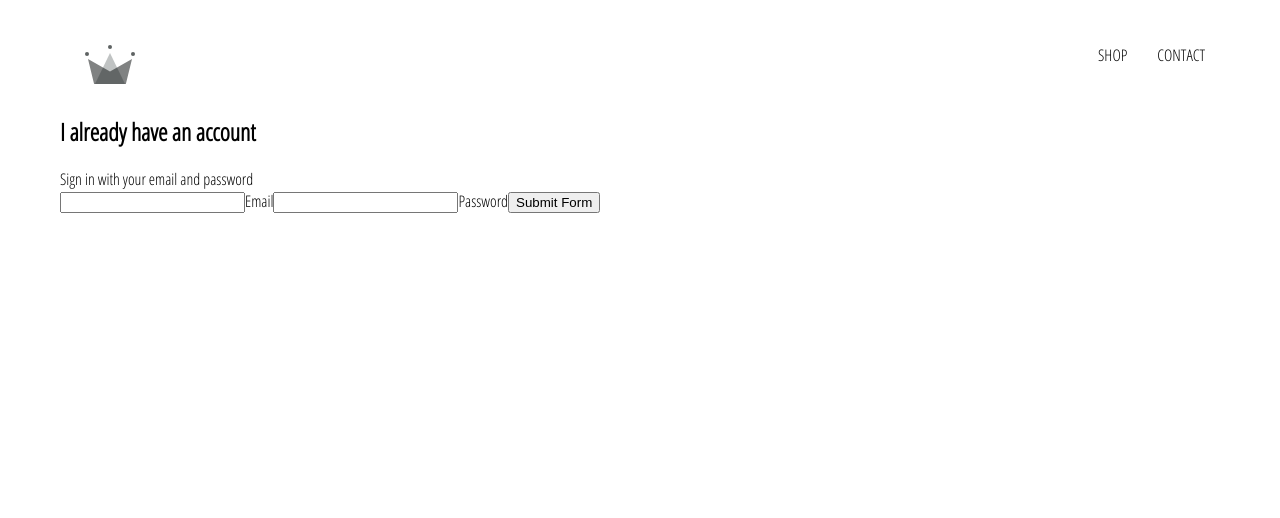
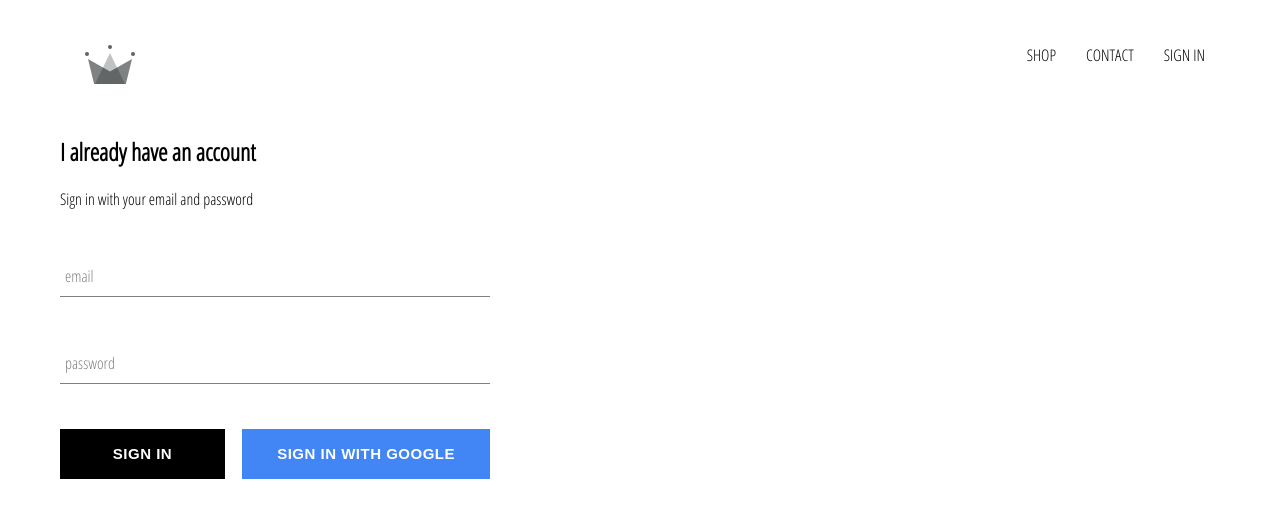
Before and after one commit to takehironegishi/crwn-clothing, a React (Create React App) app: page /signin in a window 1280 px wide. Shown: the top 518 px of the page. Built offline with nearby package versions, Linux system fonts and the light colour scheme; no server answers.

Commit message:
integrated firebase into application, created sign in page with sign in component and sign in with google

```diff
--- a/package.json
+++ b/package.json
@@ -6,6 +6,7 @@
     "@testing-library/jest-dom": "^5.11.4",
     "@testing-library/react": "^11.1.0",
     "@testing-library/user-event": "^12.1.10",
+    "firebase": "^8.2.4",
     "node-sass": "4.14.1",
     "react": "^17.0.1",
     "react-dom": "^17.0.1",
--- a/src/App.css
+++ b/src/App.css
@@ -7,3 +7,7 @@
   text-decoration: none;
   color: black;
 }
+
+* {
+  box-sizing: border-box;
+}
--- a/src/App.js
+++ b/src/App.js
@@ -1,14 +1,39 @@
+import React from 'react';
 import './App.css';
 import HomePage from './pages/homepage/homepage.component';
 import { Route, Switch } from 'react-router-dom';
 import ShopPage from './pages/shop/shop.component';
 import Header from './components/header/header.component';
 import SignInAndSignUpPage from './pages/sign-in-and-sign-up/sign-in-and-sign-up.component';
+import { auth } from './firebase/firebase.util';
 
-function App() {
+class App extends React.Component {
+  constructor() {
+    super();
+
+    this.state = {
+      currentUser: null,
+    };
+  }
+
+  unsubscribeFromAuth = null;
+
+  componentDidMount() {
+    this.unsubscribeFromAuth = auth.onAuthStateChanged((user) => {
+      this.setState({ currentUser: user });
+
+      console.log(user);
+    });
+  }
+
+  componentWillUnmount() {
+    this.unsubscribeFromAuth();
+  }
+
+  render() {
     return (
       <div>
-      <Header />
+        <Header currentUser={this.state.currentUser} />
         <Switch>
           <Route exact path="/" component={HomePage} />
           <Route path="/shop" component={ShopPage} />
@@ -17,5 +42,6 @@
       </div>
     );
   }
+}
 
 export default App;
--- /dev/null
+++ b/src/components/custom-button/custom-button.component.jsx
@@ -0,0 +1,13 @@
+import React from 'react';
+import './custom-button.styles.scss';
+
+const CustomButton = ({ children, isGoogleSignIn, ...otherProps }) => (
+  <button
+    className={`${isGoogleSignIn ? 'google-sign-in' : ''} custom-button`}
+    {...otherProps}
+  >
+    {children}
+  </button>
+);
+
+export default CustomButton;
--- /dev/null
+++ b/src/components/custom-button/custom-button.styles.scss
@@ -0,0 +1,32 @@
+.custom-button {
+  min-width: 165px;
+  width: auto;
+  height: 50px;
+  letter-spacing: 0.5px;
+  line-height: 50px;
+  padding: 0 35px;
+  font-size: 15px;
+  background-color: black;
+  color: white;
+  text-transform: uppercase;
+  font-family: 'Open Sans Condensed' sans-serif;
+  font-weight: bolder;
+  border: none;
+  cursor: pointer;
+
+  &:hover {
+    background-color: white;
+    color: black;
+    border: 1px solid black;
+  }
+
+  &.google-sign-in {
+    background-color: #4285f4;
+    color: white;
+
+    &:hover {
+      background-color: #357ae8;
+      border: none;
+    }
+  }
+}
--- /dev/null
+++ b/src/components/form-input/form-input.component.jsx
@@ -0,0 +1,19 @@
+import React from 'react';
+import './form-input.styles.scss';
+
+const FormInput = ({ handleChange, label, ...otherProps }) => (
+  <div className="group">
+    <input className="form-input" onChange={handleChange} {...otherProps} />
+    {label ? (
+      <label
+        className={`${
+          otherProps.value.length ? 'shrink' : ''
+        } form-input-label`}
+      >
+        {label}
+      </label>
+    ) : null}
+  </div>
+);
+
+export default FormInput;
--- /dev/null
+++ b/src/components/form-input/form-input.styles.scss
@@ -0,0 +1,54 @@
+$sub-color: grey;
+$main-color: black;
+
+@mixin shrinkLabel {
+  top: -14px;
+  font-size: 12px;
+  color: $main-color;
+}
+
+.group {
+  position: relative;
+  margin: 45px 0;
+
+  .form-input {
+    background: none;
+    background-color: white;
+    color: $sub-color;
+    font-size: 18px;
+    padding: 10px 10px 10px 5px;
+    display: block;
+    width: 100%;
+    border: none;
+    border-radius: 0;
+    border-bottom: 1px solid $sub-color;
+    margin: 25px 0;
+
+    &:focus {
+      outline: none;
+    }
+
+    &:focus ~ .form-input-label {
+      @include shrinkLabel();
+    }
+  }
+
+  input[type='password'] {
+    letter-spacing: 0.3em;
+  }
+
+  .form-input-label {
+    color: $sub-color;
+    font-size: 16px;
+    font-weight: normal;
+    position: absolute;
+    pointer-events: none;
+    left: 5px;
+    top: 10px;
+    transition: 300ms ease all;
+
+    &.shrink {
+      @include shrinkLabel();
+    }
+  }
+}
--- a/src/components/header/header.component.jsx
+++ b/src/components/header/header.component.jsx
@@ -2,8 +2,9 @@
 import './header.styles.scss';
 import { Link } from 'react-router-dom';
 import { ReactComponent as Logo } from '../../assets/crown.svg';
+import { auth } from '../../firebase/firebase.util';
 
-const Header = () => (
+const Header = ({ currentUser }) => (
   <div className="header">
     <Link className="logo-container" to="/">
       <Logo className="logo" />
@@ -15,6 +16,15 @@
       <Link className="option" to="/shop">
         CONTACT
       </Link>
+      {currentUser ? (
+        <div className="option" onClick={() => auth.signOut()}>
+          SIGN OUT
+        </div>
+      ) : (
+        <Link className="option" to="/signin">
+          SIGN IN
+        </Link>
+      )}
     </div>
   </div>
 );
--- a/src/components/header/header.styles.scss
+++ b/src/components/header/header.styles.scss
@@ -20,6 +20,7 @@
 
     .option {
       padding: 10px 15px;
+      cursor: pointer;
     }
   }
 }
--- a/src/components/sign-in/sign-in.component.jsx
+++ b/src/components/sign-in/sign-in.component.jsx
@@ -1,4 +1,8 @@
 import React from 'react';
+import FormInput from '../form-input/form-input.component';
+import CustonButton from '../custom-button/custom-button.component';
+
+import { signInWithGoogle } from '../../firebase/firebase.util';
 
 import './sign-in.styles.scss';
 
@@ -29,23 +33,29 @@
         <span>Sign in with your email and password</span>
 
         <form onSubmit={this.handleSubmit}>
-          <input
+          <FormInput
             name="email"
-            onChange={this.handleChange}
+            handleChange={this.handleChange}
             type="email"
             value={this.state.email}
+            label="email"
             required
           />
-          <label>Email</label>
-          <input
+          <FormInput
             name="password"
             type="password"
             value={this.state.password}
-            onChange={this.handleChange}
+            handleChange={this.handleChange}
+            label="password"
             required
           />
-          <label>Password</label>
-          <input type="submit" value="Submit Form" />
+          <div className="buttons">
+            <CustonButton type="submit"> Sign in </CustonButton>
+            <CustonButton onClick={signInWithGoogle} isGoogleSignIn>
+              {' '}
+              Sign in with Google{' '}
+            </CustonButton>
+          </div>
         </form>
       </div>
     );
--- a/src/components/sign-in/sign-in.styles.scss
+++ b/src/components/sign-in/sign-in.styles.scss
@@ -0,0 +1,14 @@
+.sign-in {
+  width: 430px;
+  display: flex;
+  flex-direction: column;
+
+  .title {
+    margin: 10px 0;
+  }
+
+  .buttons {
+    display: flex;
+    justify-content: space-between;
+  }
+}
--- /dev/null
+++ b/src/firebase/firebase.util.js
@@ -0,0 +1,23 @@
+import firebase from 'firebase/app';
+import 'firebase/firestore';
+import 'firebase/auth';
+
+const config = {
+  apiKey: 'AIzaSyAS_l_soPj5C8GfeCZ1dzPSGwIT-g5Q4VY',
+  authDomain: 'crwn-db-994ac.firebaseapp.com',
+  projectId: 'crwn-db-994ac',
+  storageBucket: 'crwn-db-994ac.appspot.com',
+  messagingSenderId: '274599693206',
+  appId: '1:274599693206:web:f0dd53c3cca2bab49dabb7',
+};
+
+firebase.initializeApp(config);
+
+export const auth = firebase.auth();
+export const firewstore = firebase.firestore();
+
+const provider = new firebase.auth.GoogleAuthProvider();
+provider.setCustomParameters({ propmt: 'select_account' });
+export const signInWithGoogle = () => auth.signInWithPopup(provider);
+
+export default firebase;
```
Also changed, not shown: 2 other files (tests, documents, lock files or other folders). Lines whose indentation alone changed are shown as unchanged.
